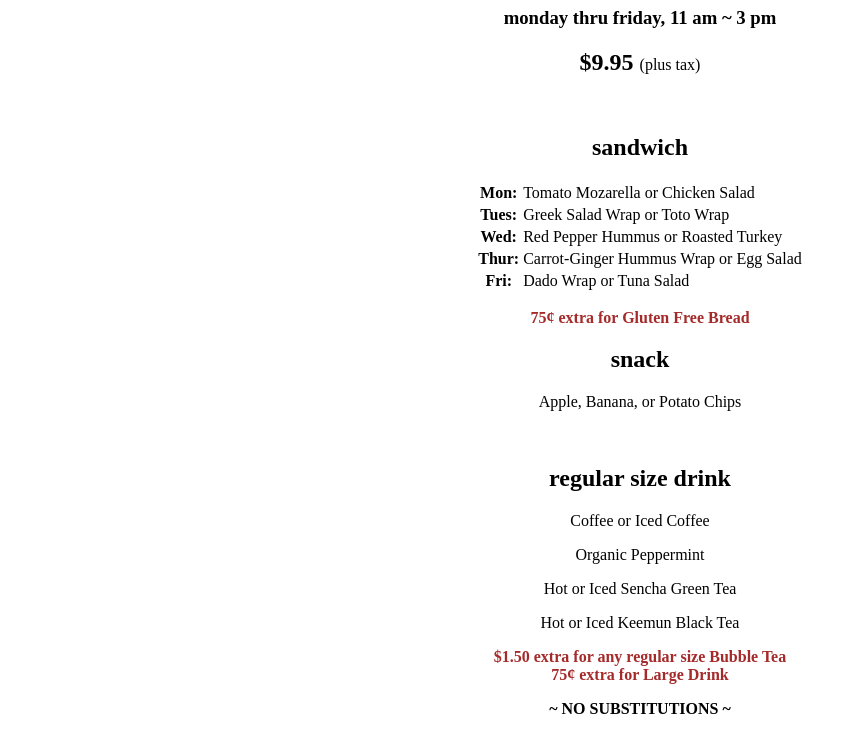
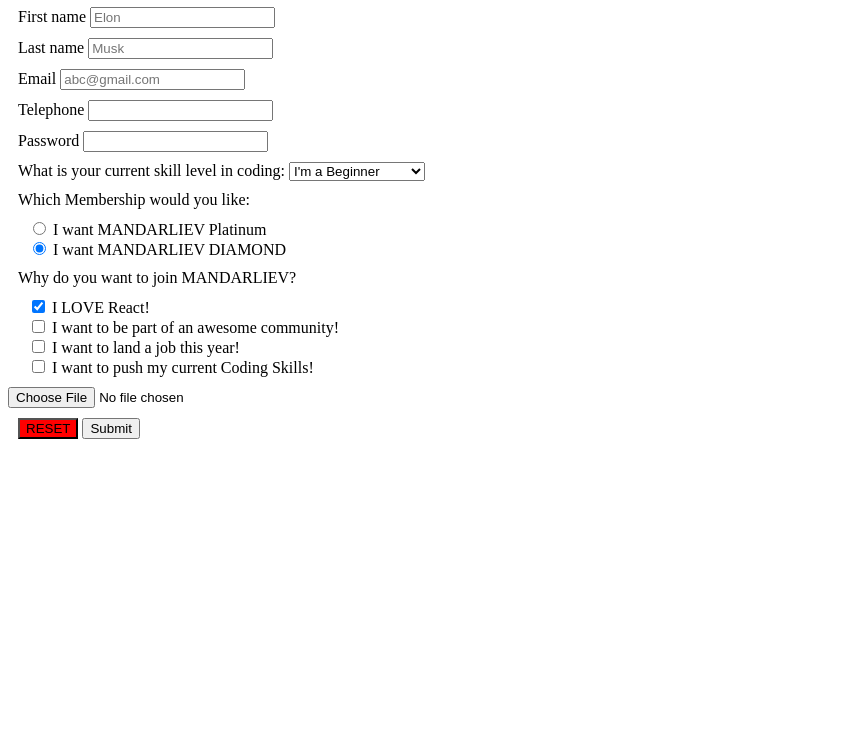
Before and after one commit to mandarliev/htmlproficiency, a plain HTML site: page index.html in a window 1280 px wide. Shown: the part 73-807 px from the top of the page, without its empty margins (0-857 px from the left). Drawn offline with Linux system fonts and the light colour scheme.

Commit message:
Added a form

```diff
--- a/index.html
+++ b/index.html
@@ -4,80 +4,101 @@
 <head>
 
     <style>
-        body {
-            text-align: center;
-        }
-
         div {
-            margin: 5px;
+            margin: 10px;
         }
 
         .resetBtn {
             background-color: red;
         }
-
-        .center {
-            margin-left: auto;
-            margin-right: auto;
-        }
-
-        tr td+td {
-            text-align: left;
-        }
-
-        #promo {
-            color: brown;
-            font-weight: bold;
-        }
     </style>
 </head>
 
+<!-- 3 Different types of input fields -->
+<!-- Inline -->
+<!-- Internal -->
+<!-- External -->
+
 <body>
-    <h1>lunch special</h1>
-    <h3>monday thru friday, 11 am ~ 3 pm</h3>
-    <h2>$9.95 <span style="font-weight: normal; font-size: medium;">(plus tax)</span></h2>
+    <h1>Sign up now to MANDARLIEV</h1>
 
-    </br>
-    <h2>sandwich</h2>
+    <form onsubmit="" method="post" target="_blank" autocomplete="on">
+        <!-- Different types of input fields -->
+        <div>
+            <label for="fname">First name</label>
+            <input type="text" id="fname" placeholder="Elon">
+        </div>
 
-    <table class="center">
-        <tr>
-            <td><strong>Mon:</strong></td>
-            <td>Tomato Mozarella or Chicken Salad</td>
-        </tr>
-        <tr>
-            <td><strong>Tues:</strong></td>
-            <td>Greek Salad Wrap or Toto Wrap</td>
-        </tr>
-        <tr>
-            <td><strong>Wed:</strong></td>
-            <td>Red Pepper Hummus or Roasted Turkey</td>
-        </tr>
-        <tr>
-            <td><strong>Thur:</strong></td>
-            <td>Carrot-Ginger Hummus Wrap or Egg Salad</td>
-        </tr>
-        <tr>
-            <td><strong>Fri:</strong></td>
-            <td>Dado Wrap or Tuna Salad</td>
-        </tr>
-    </table>
+        <div>
+            <label for="lname">Last name</label>
+            <input type="text" id="lname" placeholder="Musk">
+        </div>
 
-    <p id="promo">75¢ extra for Gluten Free Bread</p>
+        <div>
+            <label for="email">Email</label>
+            <input type="email" id="email" placeholder="abc@gmail.com">
+        </div>
 
+        <div>
+            <label for="phone">Telephone</label>
+            <input type="tel" id="phone">
+        </div>
 
-    <h2>snack</h2>
-    <p>Apple, Banana, or Potato Chips</p>
-    </br>
+        <div>
+            <label for="password">Password</label>
+            <input type="password" id="password">
+        </div>
 
-    <h2>regular size drink</h2>
-    <p>Coffee or Iced Coffee</p>
-    <p>Organic Peppermint</p>
-    <p>Hot or Iced Sencha Green Tea</p>
-    <p>Hot or Iced Keemun Black Tea</p>
-    <p id="promo">$1.50 extra for any regular size Bubble Tea <br>75¢ extra for Large Drink</p>
-    <p style="font-weight: bold;">~ NO SUBSTITUTIONS ~</p>
+        <!-- SELECT (dropdown choice) input fields -->
+        <div>
+            <label for="level">What is your current skill level in coding:</label>
+            <select name="level" id="level">
+                <option value="0">I'm a Beginner</option>
+                <option value="1">I'm an Intermediate</option>
+                <option value="2">I'm an Expert</option>
+                <option value="3">I'm TBE</option>
+            </select>
+        </div>
 
+        <!-- RADIO (select one) input fields -->
+        <div>
+            <label for="course">Which Membership would you like:</label>
+            <div>
+                <input type="radio" name="course" value="platinum" id="platinum" />
+                <label for="platinum">I want MANDARLIEV Platinum</label><br />
+                <input type="radio" name="course" id="diamond" value="diamond" checked />
+                <label for="diamond">I want MANDARLIEV DIAMOND</label><br />
+            </div>
+        </div>
+
+        <!-- CHECKBOX (select many) input field -->
+        <div>
+            <label for="reason">Why do you want to join MANDARLIEV?</label>
+            <div>
+                <input type="checkbox" name="reason" id="love" value="love" checked />
+                <label for="love">I LOVE React!</label><br />
+
+                <input type="checkbox" name="reason" id="community" value="community" />
+                <label for="community">I want to be part of an awesome community!</label><br />
+
+                <input type="checkbox" name="reason" id="job" value="job" />
+                <label for="job">I want to land a job this year!</label><br />
+
+                <input type="checkbox" name="reason" id="learn" value="skills" />
+                <label for="learn">I want to push my current Coding Skills!</label><br />
+            </div>
+        </div>
+
+        <!-- File picker input field -->
+        <input type="File">
+
+        <!-- Form control buttons -->
+        <div>
+            <button class="resetBtn" type="reset">RESET</button>
+            <button type="submit">Submit</button>
+        </div>
+
+    </form>
 </body>
 
 </html>
```
